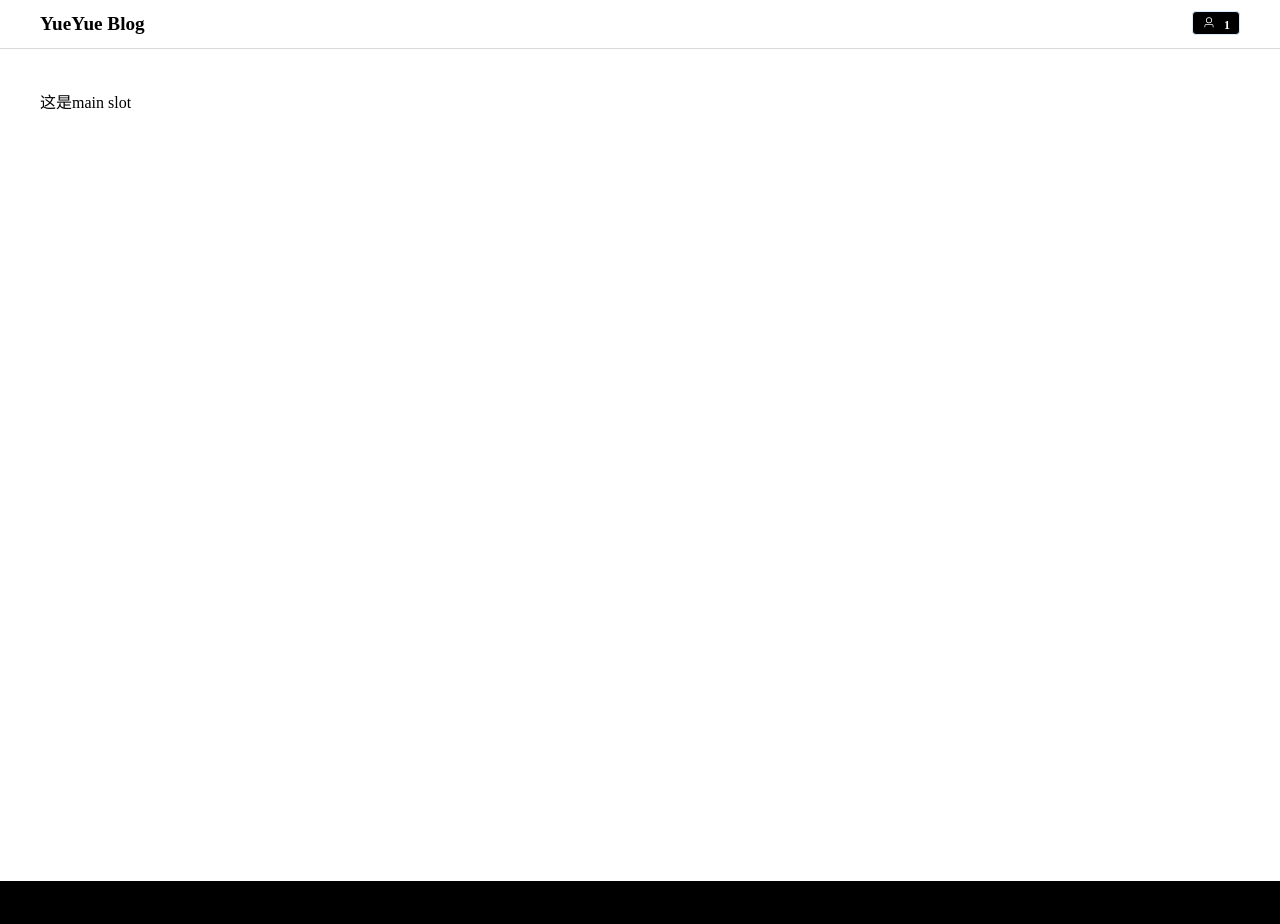
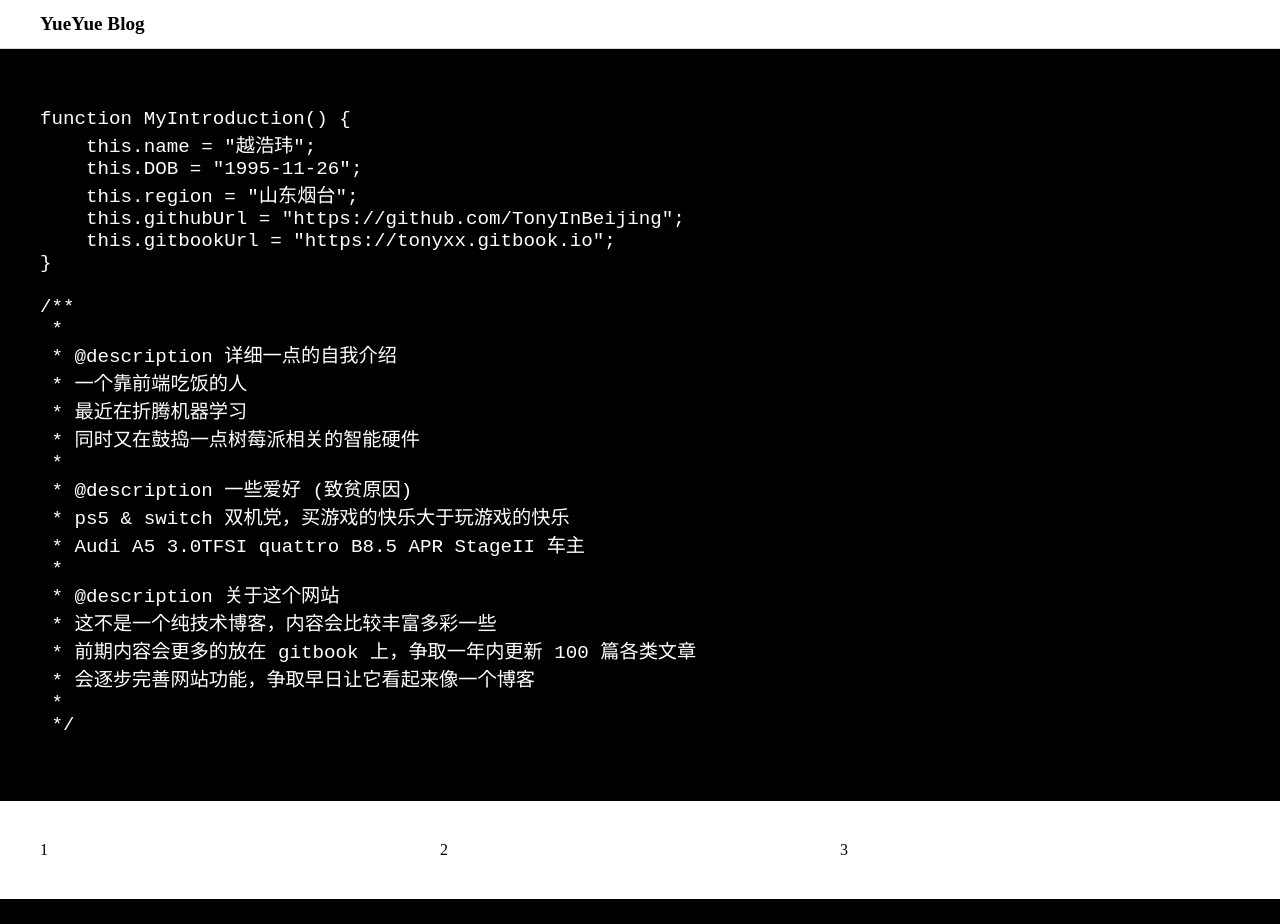
Before and after one commit to TonyInBeijing/my-site, a Vue app: page / in a window 1280 px wide. Shown: the top 924 px of the page. Built offline with nearby package versions, Linux system fonts and the light colour scheme.

Commit message:
首页样式&路由

```diff
--- a/src/App.vue
+++ b/src/App.vue
@@ -1,9 +1,9 @@
 <template>
-  <Home />
+  <router-view></router-view>
 </template>
 
 <script setup lang="ts">
-import Home from "./pages/home.vue";
+// import Home from "./pages/home.vue";
 </script>
 
 <style>
--- a/src/components/home/header.vue
+++ b/src/components/home/header.vue
@@ -1,27 +1,9 @@
 <template>
     <div class="header padding-lr-xl">
         <div class="text-bold text-l">YueYue Blog</div>
-        <div class="flex-grow-1 button-group">
-            <el-tag size="mini" color="#000000">
-                <span class="text-white">
-                    <el-icon>
-                        <User />
-                    </el-icon>
-                    <span class="text-bold margin-left-xs">{{visitorCount}}</span>
-                </span>
-            </el-tag>
-        </div>
     </div>
 </template>
 <script setup lang="ts">
-import { User } from "@element-plus/icons-vue";
-import { onMounted, ref } from 'vue';
-
-const visitorCount = ref<number>(0);
-
-onMounted((): void => {
-    visitorCount.value++;
-});
 </script>
 <style scoped>
 .header {
@@ -38,6 +20,4 @@ onMounted((): void => {
     text-align: end;
 }
 
-.button-group span {
-}
 </style>
--- a/src/components/home/main.vue
+++ b/src/components/home/main.vue
@@ -1,11 +1,49 @@
 <template>
-    <div class="main padding-xl">
-        这是main slot
+    <div class="main">
+        <div class="slogan-container bg-main padding-xl text-white text-l">
+            <pre>
+function MyIntroduction() {
+    this.name = "越浩玮";
+    this.DOB = "1995-11-26";
+    this.region = "山东烟台";
+    this.githubUrl = "https://github.com/TonyInBeijing";
+    this.gitbookUrl = "https://tonyxx.gitbook.io";
+}
+
+/**
+ *
+ * @description 详细一点的自我介绍
+ * 一个靠前端吃饭的人
+ * 最近在折腾机器学习
+ * 同时又在鼓捣一点树莓派相关的智能硬件
+ *
+ * @description 一些爱好 (致贫原因)
+ * ps5 & switch 双机党，买游戏的快乐大于玩游戏的快乐
+ * Audi A5 3.0TFSI quattro B8.5 APR StageII 车主
+ *
+ * @description 关于这个网站
+ * 这不是一个纯技术博客，内容会比较丰富多彩一些
+ * 前期内容会更多的放在 gitbook 上，争取一年内更新 100 篇各类文章
+ * 会逐步完善网站功能，争取早日让它看起来像一个博客
+ *
+ */
+            </pre>
+        </div>
+        <div class="padding-xl">
+            <el-row>
+                <el-col :span="8">1</el-col>
+                <el-col :span="8">2</el-col>
+                <el-col :span="8">3</el-col>
+            </el-row>
+        </div>
     </div>
 </template>
 <script setup lang="ts"></script>
 <style scoped>
-.main{
-    height: 94vh;
+.main {
+    min-height: 94vh;
+}
+.slogan-container {
+    height: 84vh;
 }
 </style>
--- a/src/pages/home.vue
+++ b/src/pages/home.vue
@@ -1,7 +1,7 @@
 <template>
     <div>
         <Header title="111"></Header>
-        <Main></Main>
+        <router-view></router-view>
         <Footer></Footer>
     </div>
 </template>
@@ -9,11 +9,9 @@
 <script setup lang="ts">
 import { ref } from "vue";
 import Header from "../components/home/header.vue";
-import Main from "../components/home/main.vue";
 import Footer from "../components/home/footer.vue";
 const title = ref<string>("这是首页");
 </script>
 
 <style scoped>
-
 </style>
--- a/src/routers/index.ts
+++ b/src/routers/index.ts
@@ -5,11 +5,20 @@
 import { createRouter, createWebHistory } from "vue-router";
 
 import Home from "../pages/home.vue";
+import Main from "../components/home/main.vue";
+
 
 const routes = [{
     path: "/",
     name: "Home",
-    component: Home
+    component: Home,
+    children: [
+        {
+            path: "/",
+            name: "Main",
+            component: Main
+        }
+    ]
 }];
 
 const router = createRouter({
```
